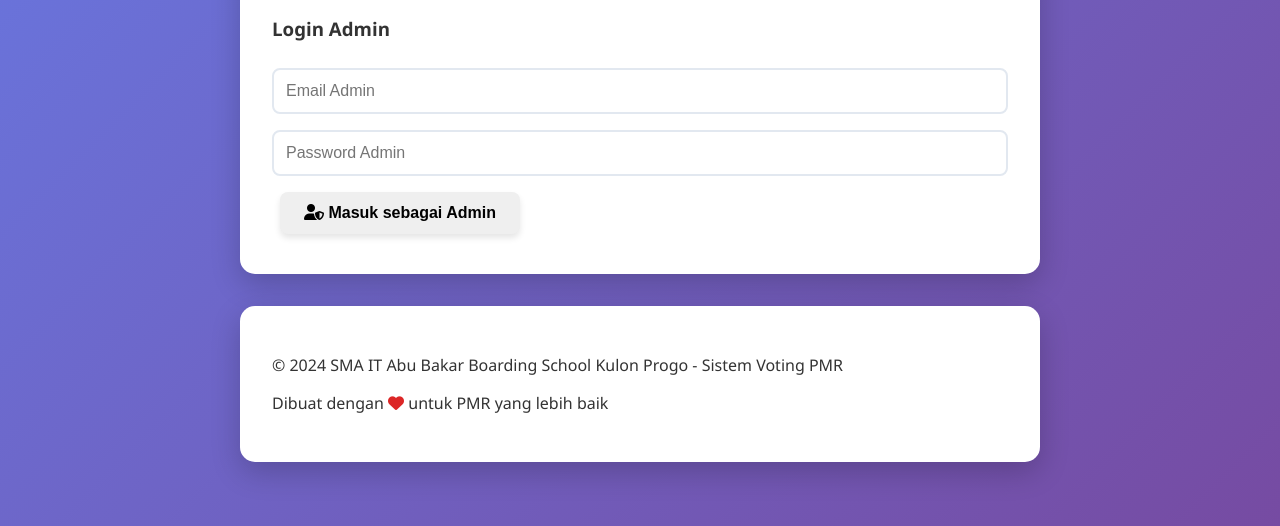
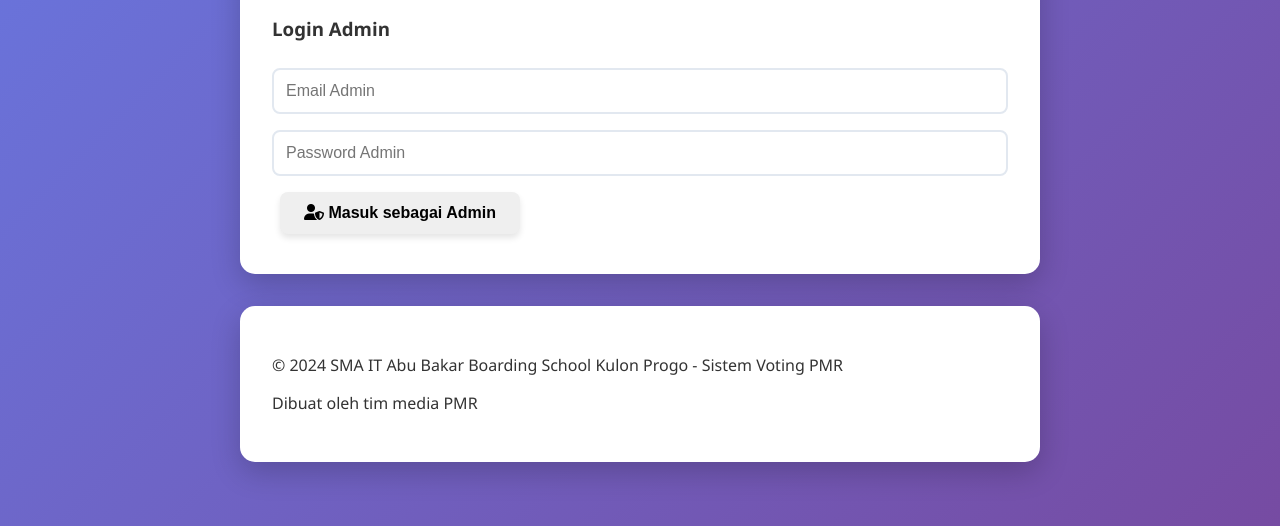
Before and after one commit to ItzGirin24/redcross1, a plain HTML site: page index.html in a window 1280 px wide. Shown: the part 531-1057 px from the top of the page. Drawn offline with Linux system fonts and the light colour scheme; no server answers.

Commit message:
Update index.html

```diff
--- a/index.html
+++ b/index.html
@@ -229,7 +229,7 @@
     <footer class="footer">
         <div class="container">
             <p>&copy; 2024 SMA IT Abu Bakar Boarding School Kulon Progo - Sistem Voting PMR</p>
-            <p>Dibuat dengan <i class="fas fa-heart" style="color: #dc2626;"></i> untuk PMR yang lebih baik</p>
+            <p>Dibuat oleh tim media PMR
         </div>
     </footer>
 
```
